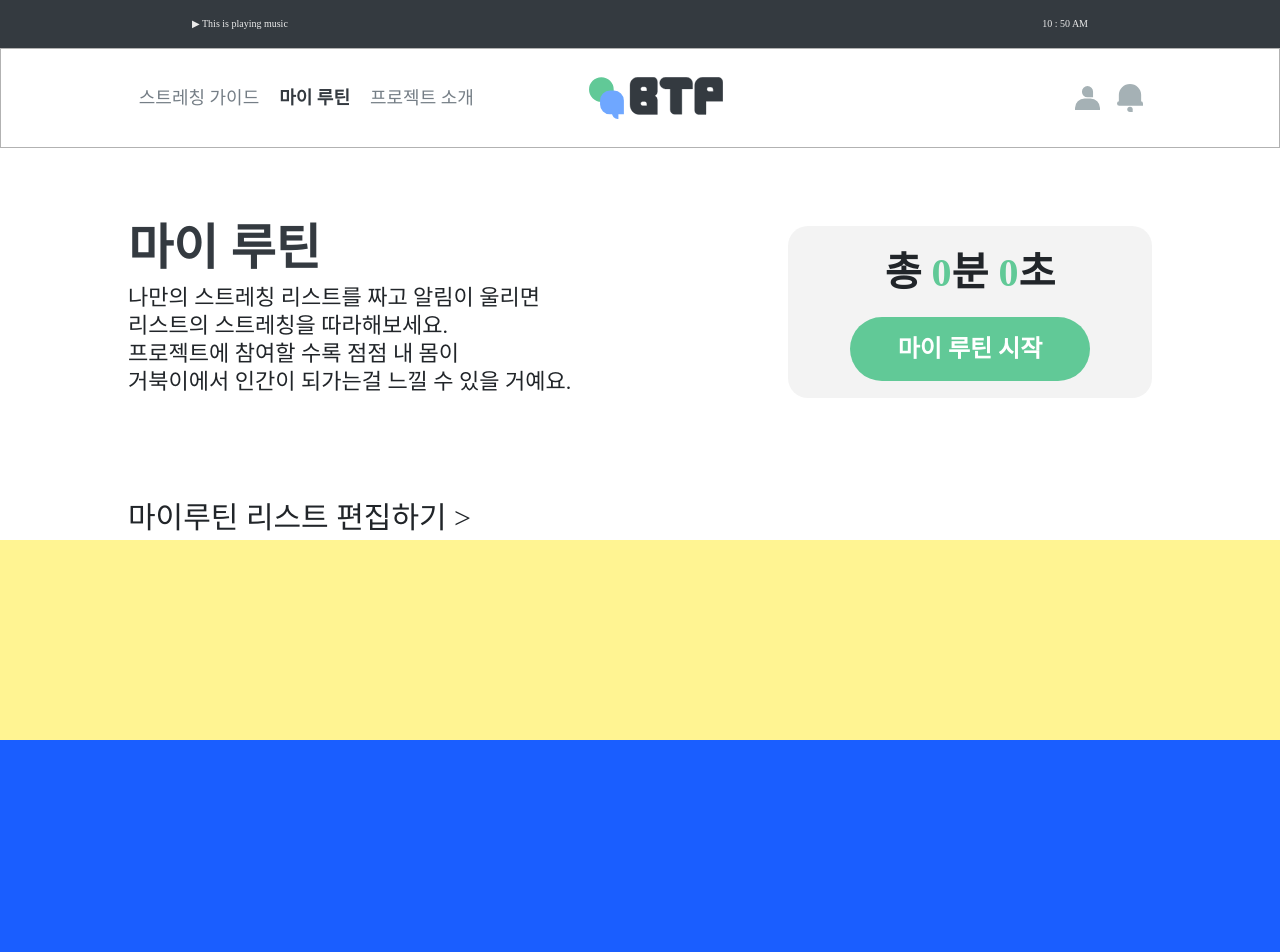
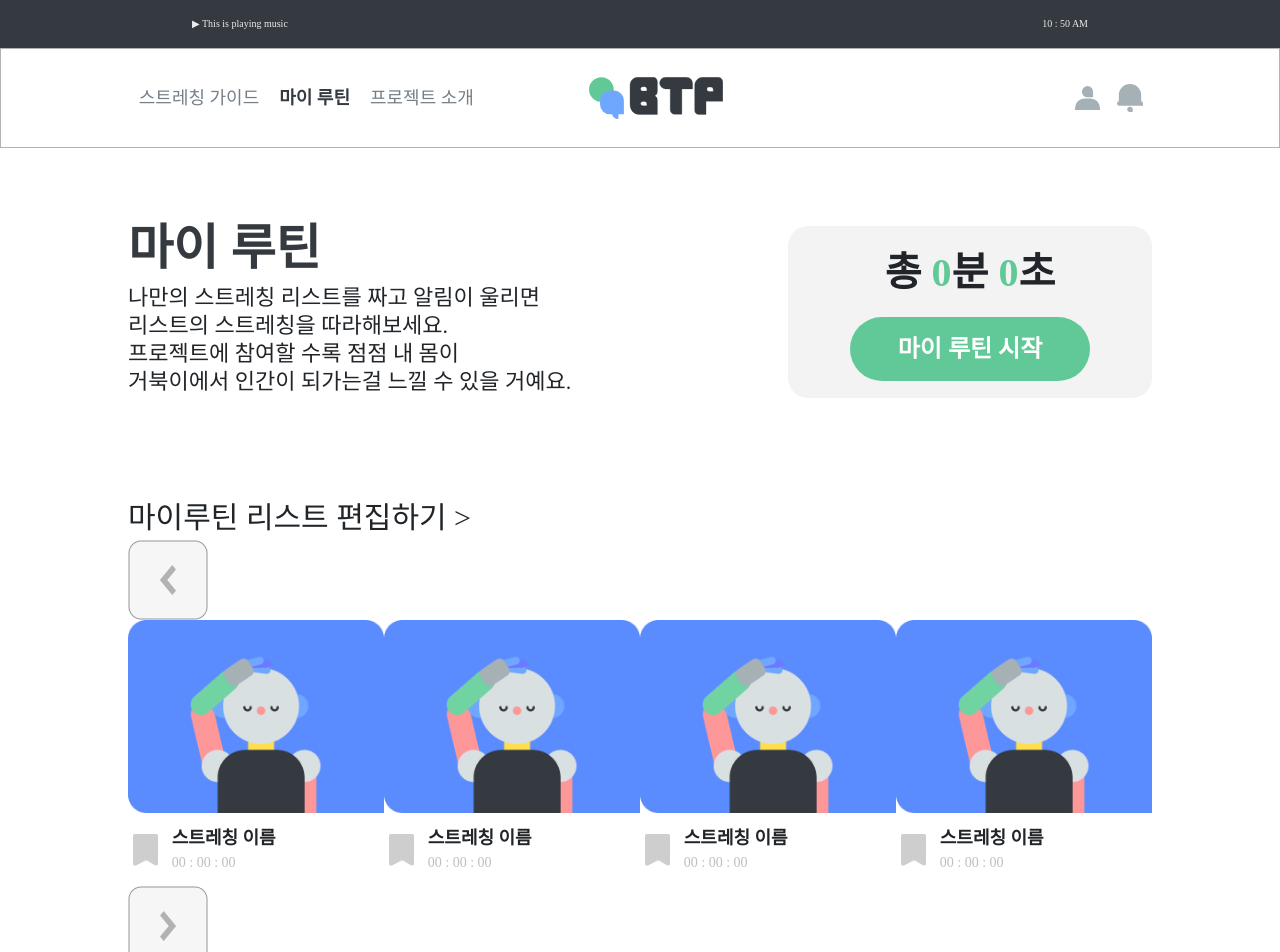
Before and after one commit to turtle-engineers/BTP_ui, a Vue app: page /myroutine in a window 1280 px wide. Shown: the top 952 px of the page. Before the commit the page ends 800 px from the top, so only its background shows below. Built offline with nearby package versions, Linux system fonts and the light colour scheme; a web font is replaced by a local one.

Commit message:
마이루틴 캐러셀 추가 slick 이용해서 추가 캐러셀 scss 분리

```diff
--- a/package.json
+++ b/package.json
@@ -19,6 +19,7 @@
     "vue": "^2.6.14",
     "vue-axios-cors": "^1.0.1",
     "vue-router": "^3.5.2",
+    "vue-slick-carousel": "^1.0.6",
     "vue-toastification": "^1.7.14",
     "vuetify": "^2.4.0"
   },
--- /dev/null
+++ b/src/assets/scss/components/carousel.scss
@@ -0,0 +1,70 @@
+// $carousel-width: 100px;
+// $carousel-height: 282px;
+.slick-slider{
+  width: 1202px;
+}
+.slick-prev,
+.slick-next {
+  font-size: 0;
+  line-height: 0;
+
+  position: absolute;
+  top: 25%;
+
+  display: block;
+
+  width: 20px;
+  height: 20px;
+  padding: 0;
+  -webkit-transform: translate(0, -50%);
+  -ms-transform: translate(0, -50%);
+  transform: translate(0, -50%);
+
+  cursor: pointer;
+
+  color: transparent;
+  border: none;
+  outline: none;
+  background: transparent;
+}
+.slick-prev:hover,
+.slick-prev:focus,
+.slick-next:hover,
+.slick-next:focus {
+  color: transparent;
+  outline: none;
+  background: transparent;
+}
+.slick-prev:hover:before,
+.slick-prev:focus:before,
+.slick-next:hover:before,
+.slick-next:focus:before {
+  opacity: 1;
+}
+.slick-prev.slick-disabled:before,
+.slick-next.slick-disabled:before {
+  opacity: 0.25;
+}
+
+.slick-prev:before,
+.slick-next:before {
+  font-size: 20px;
+  line-height: 1;
+
+  opacity: 0.75;
+  color: black;
+}
+
+.slick-prev {
+  left: -43px-30px;
+}
+
+.slick-next {
+  right: -5px-30px;
+}
+.arrow-btn {
+  border: none;
+  img {
+    height: 58px;
+  }
+}
--- a/src/views/MyRoutine.vue
+++ b/src/views/MyRoutine.vue
@@ -28,16 +28,35 @@
       <article class="routine-menu">
         <button type="button">마이루틴 리스트 편집하기 ></button>
       </article>
+      <!-- 캐러셀 -->
+      <VueSlickCarousel ref="c2" :arrows="true" :asNavFor="$refs.c1" :slidesToShow="4" :infinite="false">
+          <div class="slide-content"><listContent /></div>
+          <div class="slide-content"><listContent /></div>
+          <div class="slide-content"><listContent /></div>
+          <div class="slide-content"><listContent /></div>
+          <div class="slide-content"><listContent /></div>
+          <div class="slide-content"><listContent /></div>
+          <div class="slide-content"><listContent /></div>
+          <div class="slide-content"><listContent /></div>
+        <template #prevArrow="">
+          <button class="arrow-btn">
+            <img src="../assets/icon/left_square.png" alt="arrow-left" />
+          </button>
+        </template>
+        <template #nextArrow="">
+          <button class="arrow-btn">
+            <img src="../assets/icon/right_square.png" alt="arrow-left" />
+          </button>
+        </template>
+      </VueSlickCarousel>
     </div>
   </div>
 </template>
-<style lang="scss" scoped>
-@import "../assets/scss/variables.scss";
-@import "../assets/scss/common.scss";
-@import "../assets/scss/components/myroutine.scss";
-</style>
 <script>
 import simpleheader from "../components/layout/simpleheader.vue";
+import listContent from "../components/listContent.vue";
+import VueSlickCarousel from "vue-slick-carousel";
+import "vue-slick-carousel/dist/vue-slick-carousel.css";
 export default {
   data() {
     return {
@@ -47,6 +66,13 @@ export default {
   },
   components: {
     simpleheader,
+    VueSlickCarousel,
+    listContent,
   },
 };
 </script>
+<style lang="scss" scoped>
+@import "../assets/scss/variables.scss";
+@import "../assets/scss/common.scss";
+@import "../assets/scss/components/myroutine.scss";
+</style>
```
Also changed, not shown: 1 other file (tests, documents, lock files or other folders).
